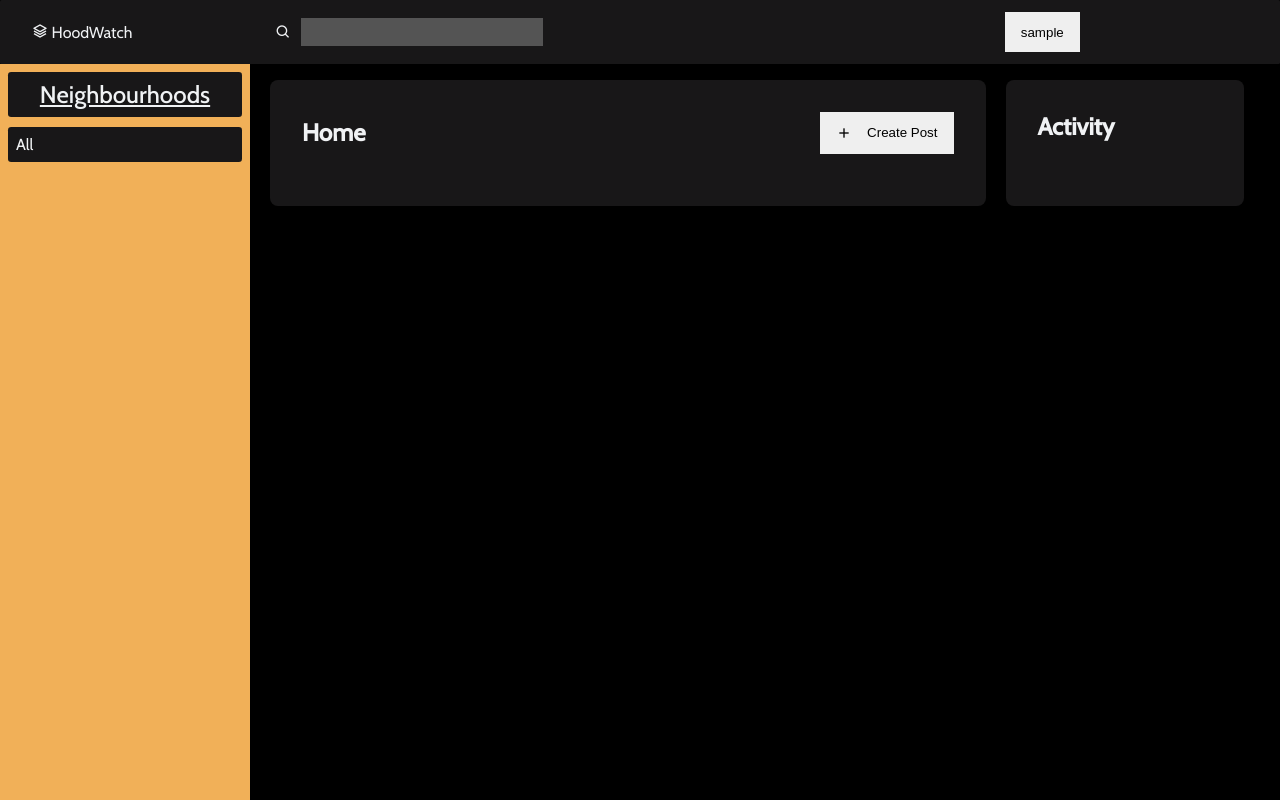
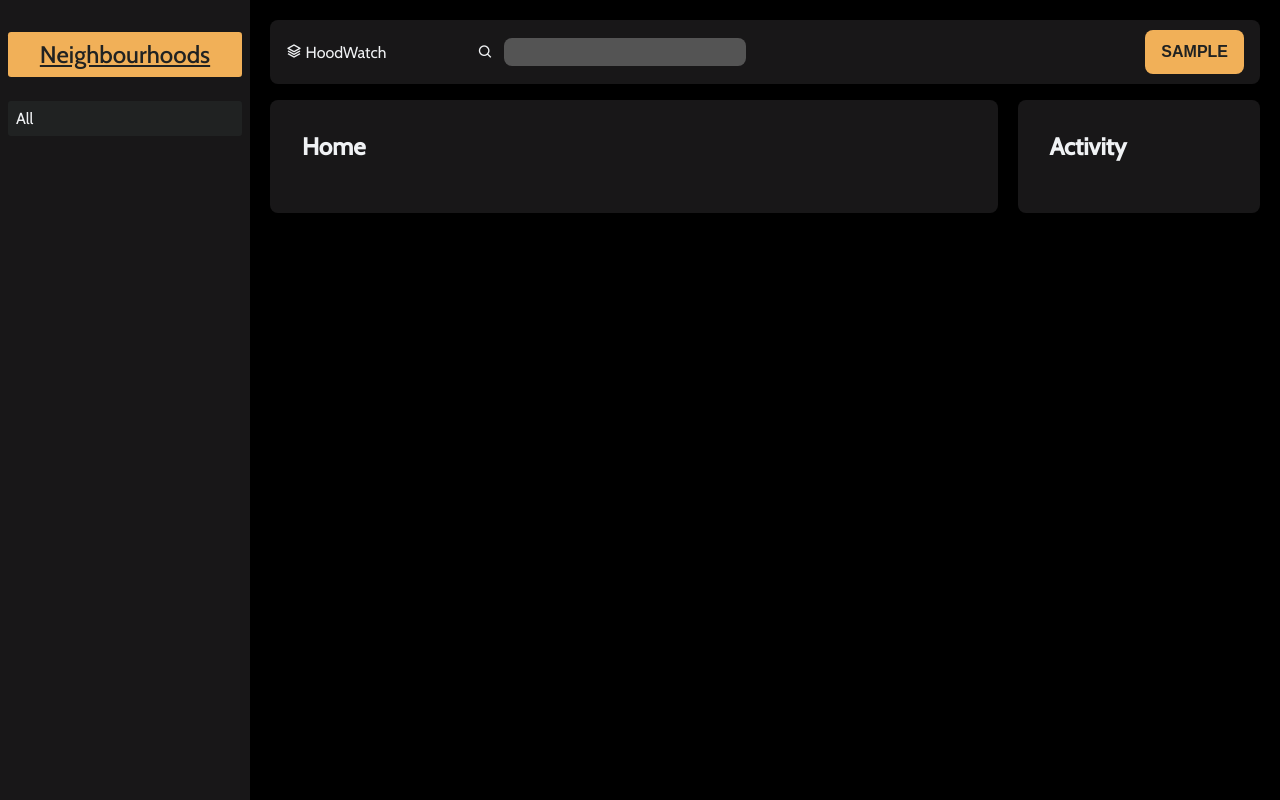
Before and after one commit to LemmyMwaura/Neighbourhood_Watch, a Django app: page / in a window 1280 px wide. Run offline with Django 4.2, Linux system fonts and the light colour scheme; the visitor is signed in with stand-in values (Sample User, id 1); data comes from the database, SQL or seed files in the repository; data that the repository does not hold is empty.

Commit message:
style update

```diff
--- a/base/templates/base/home.html
+++ b/base/templates/base/home.html
@@ -3,7 +3,6 @@
 
 {% block link %}
     <link rel="stylesheet" href="{% static 'styles/home.css' %}">
-    <link rel="stylesheet" href="{% static 'styles/edit_form.css' %}">
 {% endblock %}
 
 {% block content %}
@@ -27,10 +26,12 @@
             <section class="home">
                 <div class="home-header">
                     <h1>Home</h1>
+                    {% if request.user.currentuser.users_neighbourhood != None %}
                     <button class="btn create-post-btn activate-btn">
                         <i class='bx bx-plus tooltip'></i>
                         <span>Create Post</span>
                     </button>
+                    {% endif %}
                 </div>
                 <div class="all-posts">
                     {% for post in posts %}
--- a/base/templates/base/sidebar.html
+++ b/base/templates/base/sidebar.html
@@ -1,4 +1,4 @@
-<section class="neighbourhoods">
+<section class="neighbourhoods sidebar">
     <h1 class="hood-title">Neighbourhoods</h1>
     <div class="all-hoods">
         <div class="hood-container">
--- a/static/scripts/app.js
+++ b/static/scripts/app.js
@@ -27,14 +27,12 @@ function closeFlashMessage(btn){
 }
 
 //Pop up Modals
-const createbtns = document.querySelectorAll('.activate-btn')
+const createbtn = document.querySelector('.activate-btn')
 const overlay = document.querySelector('.overlay')
 
-createbtns.forEach((btn) => {
-    btn.addEventListener('click', () => {
-        const modal = document.querySelector('.modal')
-        openModal(modal)
-    })
+createbtn.addEventListener('click', () => {
+    const modal = document.querySelector('.modal')
+    openModal(modal)
 })
 
 overlay.addEventListener('click', () => {
--- a/static/styles/edit_form.css
+++ b/static/styles/edit_form.css
@@ -1,3 +1,8 @@
+nav{
+    width: calc(100vw - 40px);
+    left: 0;
+}
+
 .edit-container{
     display: flex;
     align-items: center;
--- a/static/styles/home.css
+++ b/static/styles/home.css
@@ -4,9 +4,9 @@
     display: grid;
     grid-template-columns: 3fr 1fr;
     gap: 20px;
-    margin-left: 20px;
-    margin-top: 4rem;
-    padding: 1rem 1rem  0 0rem;
+    margin: 0 20px;
+    margin-top: calc(4rem + 20px);
+    padding: 1rem 0rem  0 0rem;
     width: calc(100vw - 290px);
     left: 250px;
 }
@@ -37,7 +37,8 @@
 .create-post-btn{
     display: flex;
     align-items: center;
-    gap: 15px
+    gap: 10px;
+    border-radius: 0.5rem;
 }
 
 .all-posts{
--- a/static/styles/main.css
+++ b/static/styles/main.css
@@ -28,19 +28,21 @@ a{
 nav{
     position: fixed;
     top: 0;
-    width: 100vw;
+    left: 250px;
+    width: calc(100vw - 290px);
     z-index: 100;
     display: grid;
     grid-template-columns: 1fr 3fr 1fr;
     align-items: center;
     height: 4rem;
-    padding: 0 2rem;
+    margin: 20px 20px 0 20px;
+    padding: 0 1rem;
     background-color: rgb(24, 23, 24);
-    border-radius: 0.1rem;
+    border-radius: 0.5rem;
 }
 
-.nav-logo{
-
+.nav-logo *{
+    font-size: 1rem;
 }
 
 .nav-search{
@@ -56,8 +58,22 @@ nav{
     height: 100%;
     font-size: 1.1rem;
     padding: 0 0.5rem;
+    border-radius: 0.5rem;
     color: hsl(219, 15%, 95%);
     background:hsl(0, 0%, 33%);
+}
+
+.nav-profile{
+    justify-self: flex-end;
+}
+
+.nav-goto-link{
+    font-size: 1rem;
+    text-transform: uppercase;
+    font-weight: bold;
+    border-radius: 0.5rem;
+    background-color: #f1b058;
+    color: hsl(180, 2%, 13%);
 }
 
 .btn{
@@ -83,7 +99,7 @@ nav{
 
 .dropdown-menu{
     position: absolute;
-    left: 0;
+    right: 0;
     top: calc(100% + 1.05rem);
     background-color: hsl(0, 0%, 26%);
     padding: 1rem;
@@ -204,19 +220,20 @@ nav{
 /* sidebar */
 .neighbourhoods{
     position: fixed;
-    top: 4rem;
+    top: 0rem;
     bottom: 0;
     left: 0;
     width: 250px;
     border-radius: 0;
     padding: 0.5rem;
-    background-color: #f1b058;
+    background-color: rgb(24, 23, 24);
     min-height: calc(100vh - 4rem);
+    overflow-y: scroll;
 }
 
 .hood-container{
     display: grid;
-    gap: 10px;
+    gap: 20px;
     margin-top: 10px;
 }
 
@@ -224,16 +241,17 @@ nav{
     text-align: center;
     text-decoration: underline;
     font-weight: 500;
-    color: hsl(219, 15%, 95%);
+    color: hsl(180, 2%, 13%);
     padding: 0.5rem;
+    margin: 1.5rem 0;
     border-radius: 0.2rem;
-    background-color: rgb(24, 23, 24);
+    background-color: #f1b058;
 }
 
 .neighbourhood-wrapper, .hood-alllink{
     padding: 0.5rem;
     border-radius: 0.2rem;
-    background-color: rgb(24, 23, 24);
+    background-color: #202222;
 }
 
 .hood-alllink{
@@ -248,7 +266,43 @@ nav{
 
 .openhood-btn{
     background-color: #f1b058;
-    padding: 0.5rem;
+    padding: 0.4rem;
     border-radius: 0.5rem;
+    color:hsl(180, 2%, 13%);
+    font-weight: 550;
 }
 /* endsidebar */
+
+
+/* chrome + safari custom scrollbar */
+::-webkit-scrollbar {
+    width: 10px;
+    cursor: pointer;
+    height: 1em;
+  }
+
+  ::-webkit-scrollbar-track {
+    background: #121112;
+    margin-block: 0em;
+    cursor: pointer;
+  }
+
+  ::-webkit-scrollbar-thumb {
+    background:hsl(35, 85%, 60%);
+    backdrop-filter: blur(30px);
+    cursor: pointer;
+  }
+
+  ::-webkit-scrollbar-thumb:hover {
+    background: hsl(35, 85%, 65%);
+    backdrop-filter: blur(30px);
+    cursor: pointer;
+  }
+
+  /* firefox custom scrollbar */
+  @supports (scrollbar-color: #f1b058 #040c18) {
+    * {
+      scrollbar-color: #c6d1f1 #040c18;
+      scrollbar-width: thin;
+    }
+  }
--- a/templates/navbar.html
+++ b/templates/navbar.html
@@ -7,17 +7,17 @@
         <i class='bx bx-search tooltip'></i>
         <input class="search-input" type="text" name="q">
     </form>
-    <div class="profile">
+    <div class="nav-profile">
         {% if request.user.is_authenticated %}
         <div class="dropdown" data-dropdown>
-            <button class="dropdown-btn btn" data-dropdown-button>{{ request.user.username }}</button>
+            <button class="dropdown-btn btn nav-goto-link" data-dropdown-button>{{ request.user.username }}</button>
             <div class="dropdown-menu items">
                 <a href="{% url 'profile' request.user.id %}"class="profile-options">Profile</a>
                 <a href="{% url 'logout'%}"class="profile-options">Logout</a>
             </div>
         </div>
         {% else %}
-        <a class="" href="{% url 'login' %}"class="register">Register/Login</a>
+        <a href="{% url 'login' %}" class="register btn nav-goto-link">Register/Login</a>
         {% endif %}
     </div>
 </nav>
```
Also changed, not shown: other parts of static/styles/home.css (+62 -0 lines), static/styles/login_register.css (+10 -0 lines).
